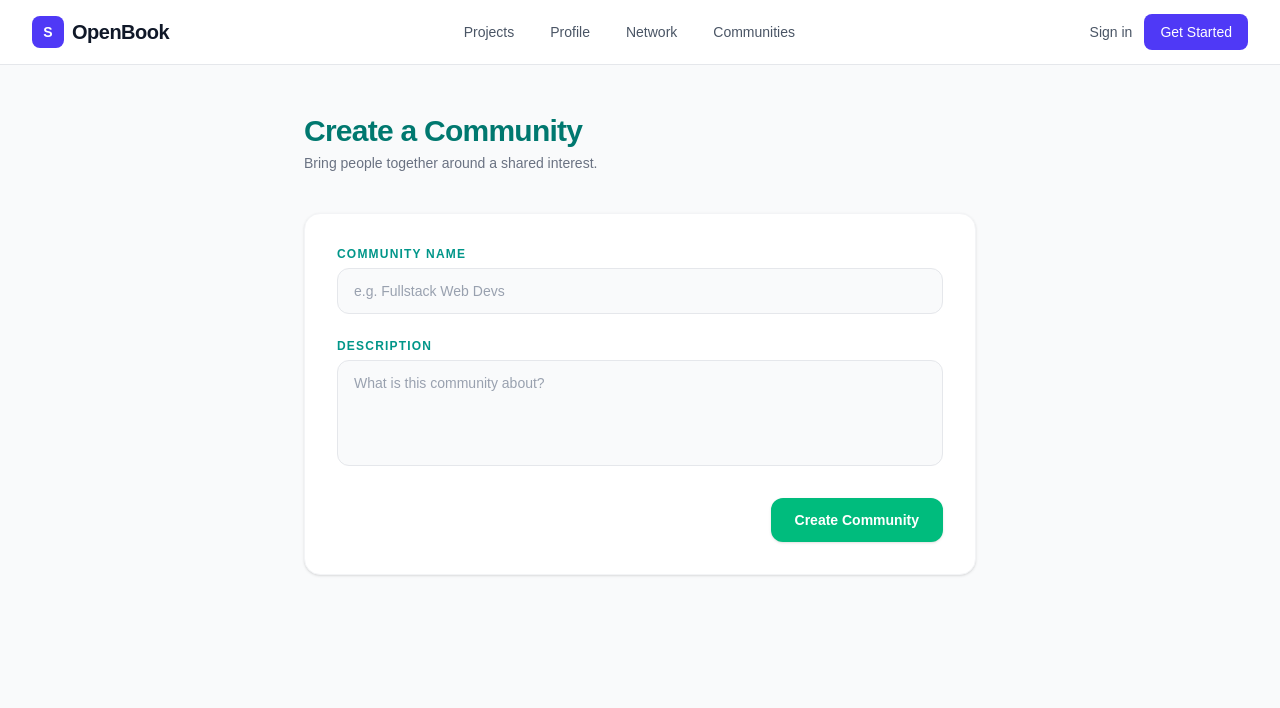
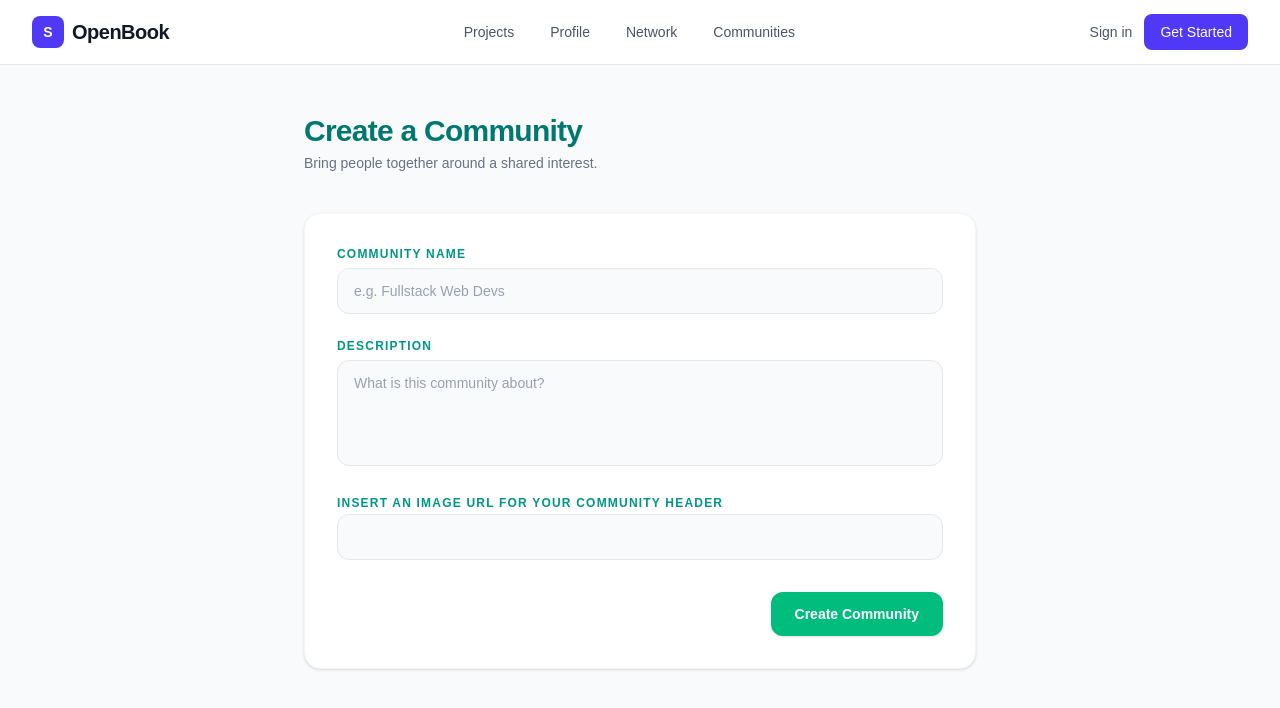
Before and after one commit to sheicksen/open-book, a Next.js app in the folder openbook/: page /createCommunity in a window 1280 px wide. Shown: the top 708 px of the page. Built offline with nearby package versions, Linux system fonts and the light colour scheme.

Commit message:
Added create community creation

```diff
--- a/openbook/app/createCommunity/createCommunity.tsx
+++ b/openbook/app/createCommunity/createCommunity.tsx
@@ -1,22 +1,5 @@
 import React from "react";
 import { Community } from "../../types/community";
-// export default function CreateCommunity() {
-//     return (
-//         <div>
-//             <div>
-//                 <h1>Create a Community</h1>
-//             </div>
-//             <div>
-//                 <form>
-//                     <label htmlFor="name">Community Name:</label>
-//                     <input type="text" id="name" name="name" required />
-//                     <label htmlFor="descirption">Description</label>
-//                     <input type="text" id="description" name="description" required />
-//                 </form>
-//             </div>
-//         </div>
-//     );
-// }
 export default function CreateCommunity() {
     return (
         <div className="min-h-screen bg-gray-50 px-4 py-12">
@@ -71,6 +54,10 @@ export default function CreateCommunity() {
                                 className="rounded-xl border border-gray-200 bg-gray-50 px-4 py-3 text-sm text-gray-700 placeholder-gray-400 outline-none focus:border-emerald-500 focus:ring-2 focus:ring-emerald-500/20 transition resize-none"
                             />
                         </div>
+                        <div>
+                            <label htmlFor="communityImg" className="text-xs font-semibold uppercase tracking-widest text-teal-600">Insert an image URL for your community header</label>
+                            <input type="text" id="communityImg" name="communityImg" className="rounded-xl border border-gray-200 bg-gray-50 px-4 py-3 text-sm text-gray-700 placeholder-gray-400 outline-none focus:border-emerald-500 focus:ring-2 focus:ring-emerald-500/20 transition w-full"/>
+                        </div>
 
                         {/* Submit */}
                         <div className="flex justify-end pt-2">
@@ -89,11 +76,3 @@ export default function CreateCommunity() {
         </div>
     );
 }
-async function createCommunity(name: string, description: string) {
-    var community = {
-        name : name,
-        description : description,
-        image : "",
-        members : 0
-    }
-}
```
